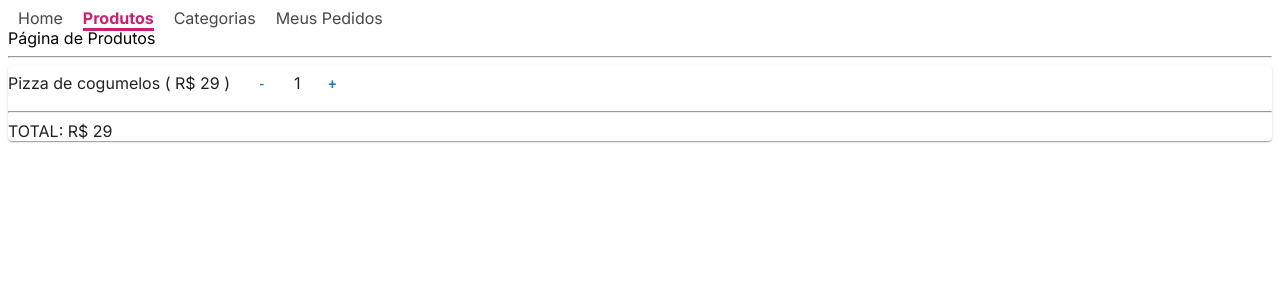
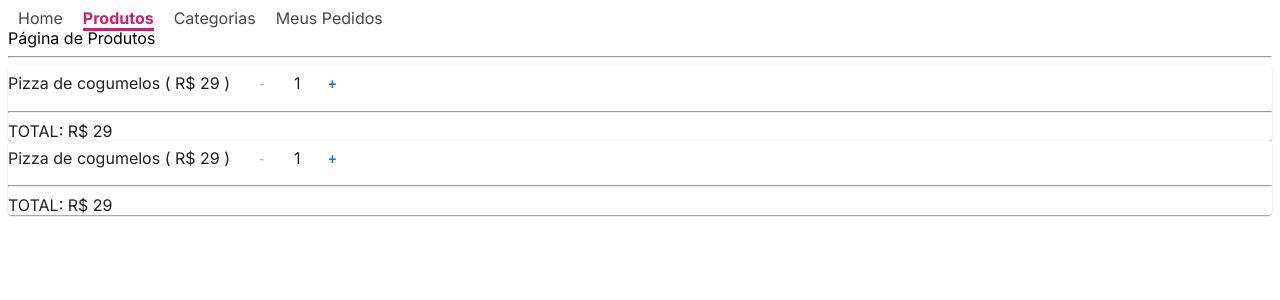
Before and after one commit to maiaaraujo/Digital_Store, a React (Create React App) app in the folder front/: page /produtos in a window 1280 px wide. Shown: the top 300 px of the page. Built offline with nearby package versions, Linux system fonts and the light colour scheme; a web font is replaced by a local one.

Commit message:
cada produto

```diff
--- a/front/src/pages/Produtos/index.js
+++ b/front/src/pages/Produtos/index.js
@@ -3,7 +3,7 @@ import {Card, Button} from "@mui/material";
 import React from "react";
 //import {useState} from "react";
 
-export default function Produtos () {
+function CadaProduto () {
     const [quantidade, alterarQuantidade] = React.useState(1);
 
     const add = () => {
@@ -16,6 +16,23 @@ export default function Produtos () {
         }
         alterarQuantidade(quantidade - 1);
     }
+    return (
+        <Card>
+        Pizza de cogumelos ( R$ 29 )
+
+        <Button disabled={quantidade <= 1} onClick={remove}>-</Button>
+         {quantidade}
+        <Button onClick={add}>+</Button>
+
+        <hr/>
+
+        TOTAL: R$ {29 * quantidade}
+        </Card>
+    )
+}
+
+export default function Produtos () {
+
 
     return (
         <div>
@@ -24,17 +41,10 @@ export default function Produtos () {
 
             <hr/>
 
-            <Card>
-                Pizza de cogumelos ( R$ 29 )
+        <CadaProduto/>
 
-                <Button onClick={remove}>-</Button>
-                 {quantidade}
-                <Button onClick={add}>+</Button>
+        <CadaProduto/>
 
-                <hr/>
-
-                TOTAL: R$ {29 * quantidade}
-            </Card>
         </div>
 
 
```
